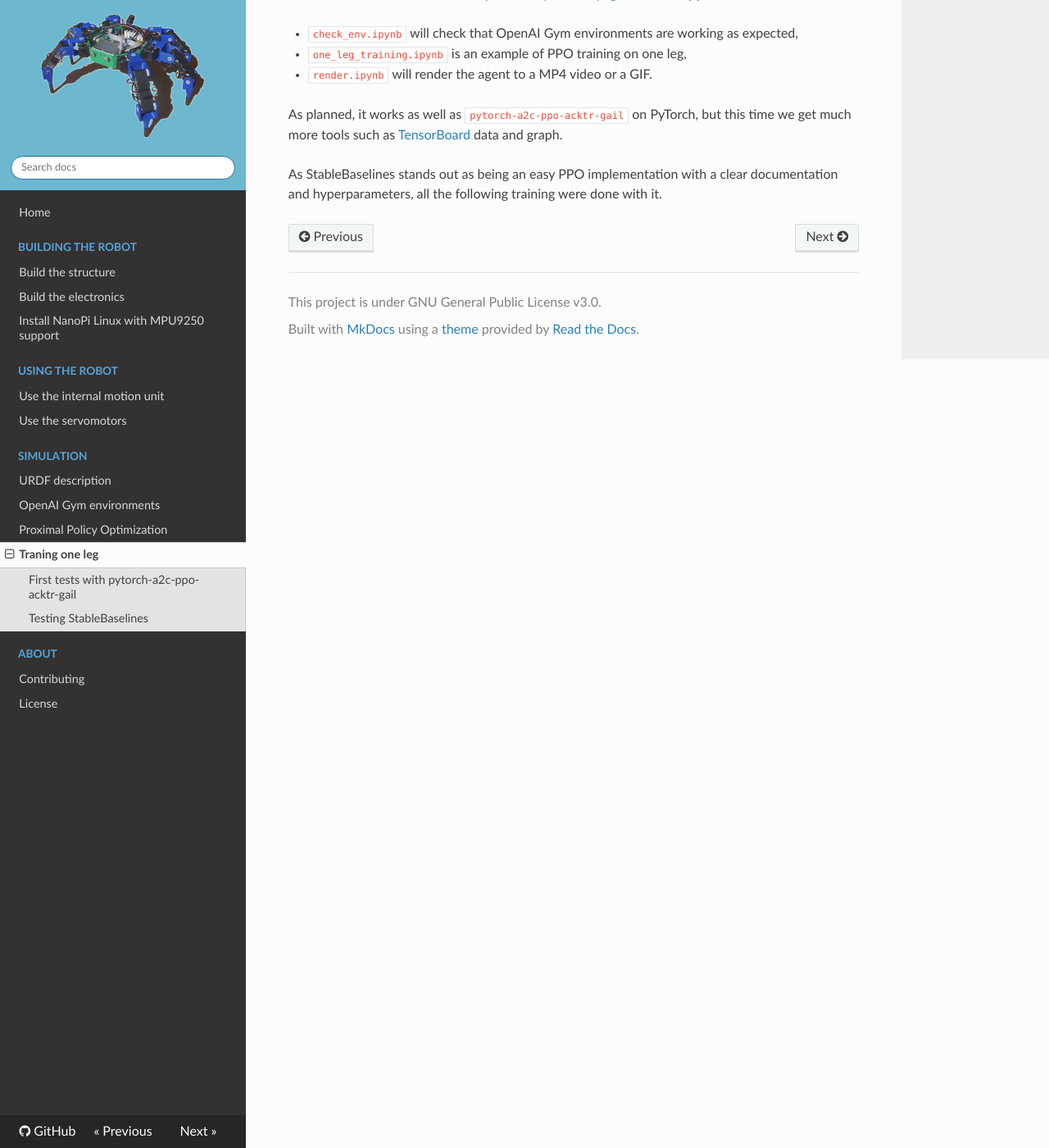
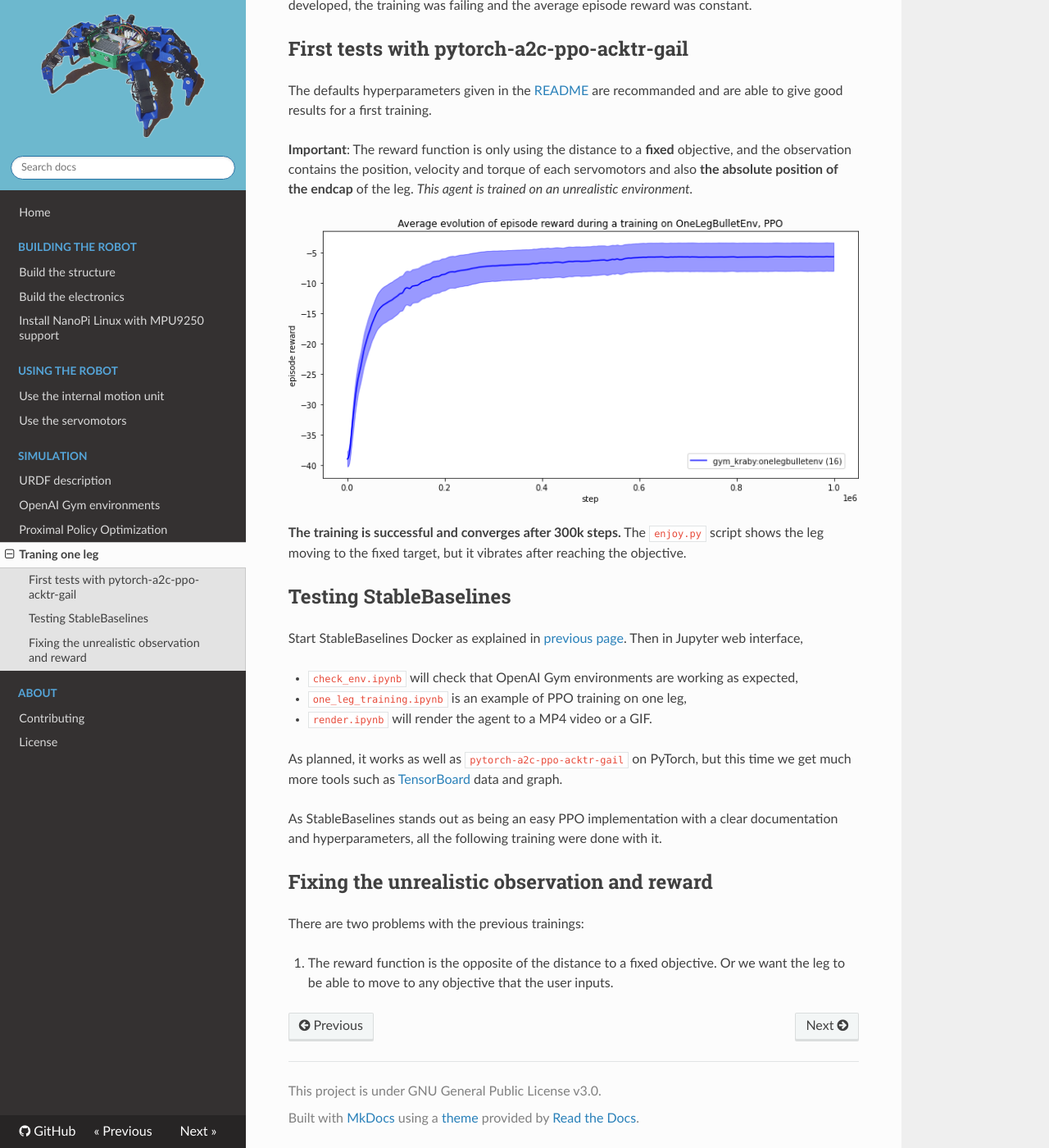
Before and after one commit to erdnaxe/kraby, an MkDocs documentation site: the page built from docs/training_one_leg.md, in a window 1280 px wide and 1400 px high, scrolled down 1111 px. Shown: the whole window at 82% size. Built offline with MkDocs 1.6.1, drawn with Linux system fonts in a browser that asks for light colours; nearby versions of some CDN libraries; some of the changed text lies outside the part shown.

````diff
--- a/docs/training_one_leg.md
+++ b/docs/training_one_leg.md
@@ -2,6 +2,18 @@
 
 This section gives some example of training and draws some conclusions about
 the training of a single robot leg.
+
+The environment resets the leg to a random position.
+The agent has to command each servomotors
+to move the endcap to the objective (visualized by the cross).
+```Python
+# Reset all joint using normal distribution
+for j in self.joint_list:
+    p.resetJointState(self.robot_id, j,
+                      np.random.uniform(low=-np.pi/4, high=np.pi/4))
+```
+
+![One leg environment](img/one_leg_env.png)
 
 **Note**: Some early tests were done on StableBaselines3
 but as the library is currently being developed,
@@ -16,9 +28,13 @@ are recommanded and are able to give good results for a first training.
 **Important**: The reward function is only using the distance to a **fixed** objective,
 and the observation contains the position, velocity and torque of each servomotors
 and also **the absolute position of the endcap** of the leg.
-*This agent is trained on an unrealistic environment.*
+_This agent is trained on an unrealistic environment._
 
 ![Training results](img/training_one_leg_pytorch-a2c-ppo-acktr-gail.png)
+
+**The training is successful and converges after 300k steps.**
+The `enjoy.py` script shows the leg moving to the fixed target,
+but it vibrates after reaching the objective.
 
 ## Testing StableBaselines
 
@@ -36,3 +52,10 @@ but this time we get much more tools such as
 As StableBaselines stands out as being an easy PPO implementation
 with a clear documentation and hyperparameters,
 all the following training were done with it.
+
+## Fixing the unrealistic observation and reward
+
+There are two problems with the previous trainings:
+
+1.  The reward function is the opposite of the distance to a fixed objective.
+    Or we want the leg to be able to move to any objective that the user inputs.
````
Also changed, not shown: docs/img/one_leg_env.png (added).
